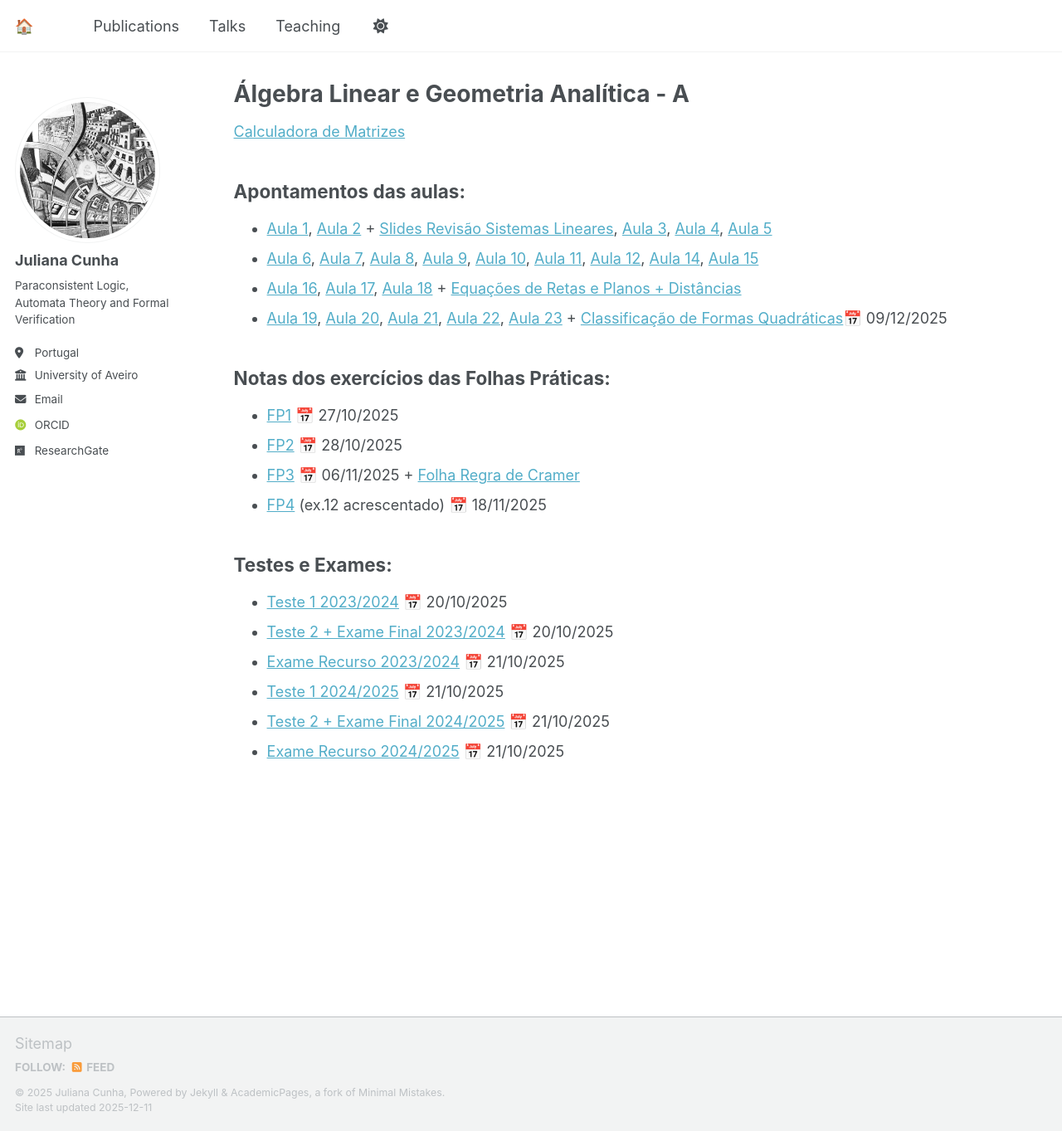
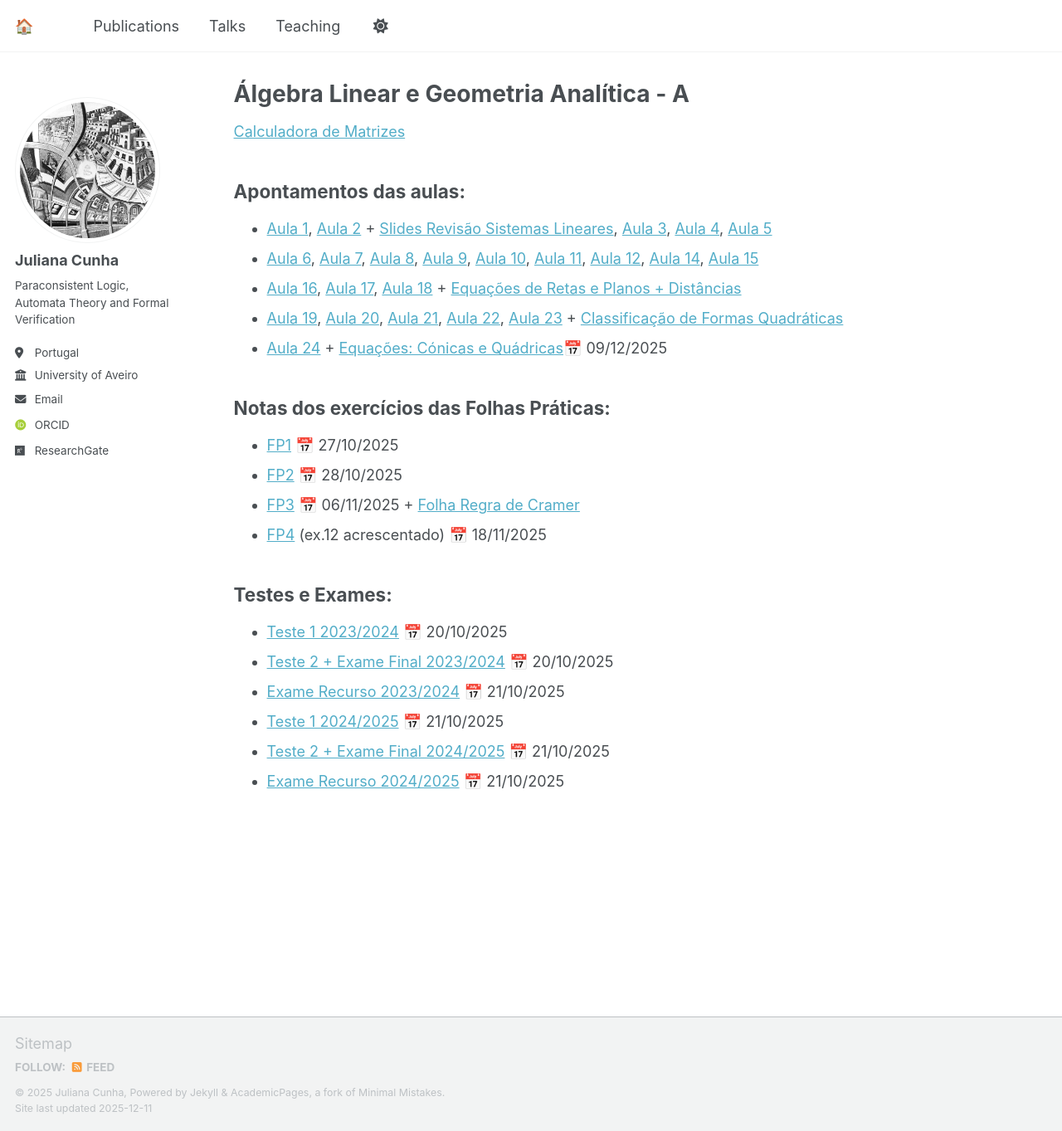
Before and after one commit to juliana-cunha/juliana-cunha.github.io, a Jekyll site: the page built from _pages/teaching.md, in a window 1280 px wide and 1363 px high. Shown: the whole window at 83% size. Built offline with Jekyll 4.4.1, drawn with Linux system fonts in a browser that asks for light colours; some web fonts are replaced; a script that is not in the unit is left out.

Commit message:
Update teaching.md

```diff
--- a/_pages/teaching.md
+++ b/_pages/teaching.md
@@ -13,7 +13,8 @@ Apontamentos das aulas:
 - [Aula 1](https://juliana-cunha.github.io/files/Aula%201.pdf), [Aula 2](https://juliana-cunha.github.io/files/Aula%202.pdf) + [Slides Revisão Sistemas Lineares](https://juliana-cunha.github.io/files/Revis%C3%A3o_sistemas_lineares.pdf), [Aula 3](https://juliana-cunha.github.io/files/Aula%203.pdf), [Aula 4](https://juliana-cunha.github.io/files/Aula%204.pdf), [Aula 5](https://juliana-cunha.github.io/files/Aula%205.pdf)
 - [Aula 6](https://juliana-cunha.github.io/files/Aula%206.pdf), [Aula 7](https://juliana-cunha.github.io/files/Aula%207.pdf), [Aula 8](https://juliana-cunha.github.io/files/Aula%208.pdf), [Aula 9](https://juliana-cunha.github.io/files/Aula%209.pdf), [Aula 10](https://juliana-cunha.github.io/files/Aula%2010.pdf), [Aula 11](https://juliana-cunha.github.io/files/Aula%2011.pdf), [Aula 12](https://juliana-cunha.github.io/files/Aula%2012.pdf), [Aula 14](https://juliana-cunha.github.io/files/Aula%2014.pdf), [Aula 15](https://juliana-cunha.github.io/files/Aula%2015.pdf)
 - [Aula 16](https://juliana-cunha.github.io/files/Aula%2016.pdf), [Aula 17](https://juliana-cunha.github.io/files/Aula%2017.pdf), [Aula 18](https://juliana-cunha.github.io/files/Aula%2018.pdf) + [Equações de Retas e Planos + Distâncias](https://juliana-cunha.github.io/files/Retas__Planos_e_dista%CC%82ncias.pdf)
-- [Aula 19](https://juliana-cunha.github.io/files/Aula%2019.pdf), [Aula 20](https://juliana-cunha.github.io/files/Aula%2020.pdf), [Aula 21](https://juliana-cunha.github.io/files/Aula%2021.pdf), [Aula 22](https://juliana-cunha.github.io/files/Aula%2022.pdf), [Aula 23](https://juliana-cunha.github.io/files/Aula%2023.pdf) + [Classificação de Formas Quadráticas](https://juliana-cunha.github.io/files/classificacao_formasquadraticas.pdf)📅 09/12/2025
+- [Aula 19](https://juliana-cunha.github.io/files/Aula%2019.pdf), [Aula 20](https://juliana-cunha.github.io/files/Aula%2020.pdf), [Aula 21](https://juliana-cunha.github.io/files/Aula%2021.pdf), [Aula 22](https://juliana-cunha.github.io/files/Aula%2022.pdf), [Aula 23](https://juliana-cunha.github.io/files/Aula%2023.pdf) + [Classificação de Formas Quadráticas](https://juliana-cunha.github.io/files/classificacao_formasquadraticas.pdf)
+- [Aula 24](https://juliana-cunha.github.io/files/Aula%2024.pdf) + [Equações: Cónicas e Quádricas](https://juliana-cunha.github.io/files/Cónicas_Quadricas.pdf)📅 09/12/2025
 
 Notas dos exercícios das Folhas Práticas:
 ------
```
